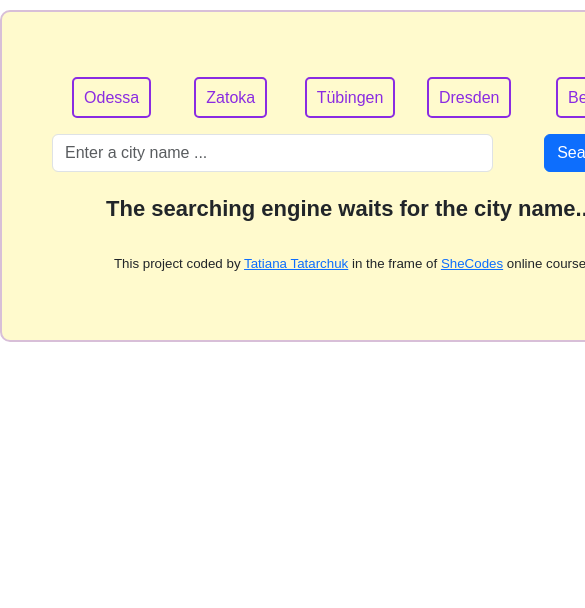
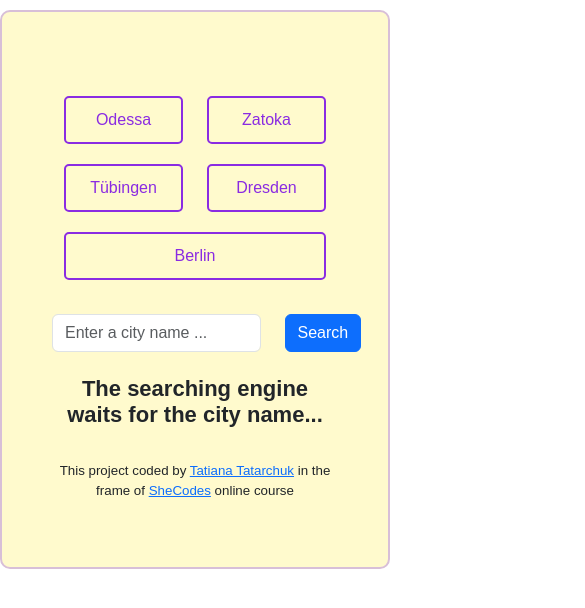
Before and after one commit to gluontevery/Weather_Experiment_React, a React (Create React App) app: page / in a window 390 px wide. Shown: the top 608 px of the page, 585 px wide, since content can reach past the window. Built offline with nearby package versions, Linux system fonts and the light colour scheme.

Commit message:
add responsive feature for smartphones

```diff
--- a/src/SearchEngine.js
+++ b/src/SearchEngine.js
@@ -38,7 +38,7 @@ export default function SearchEngine() {
       <br />
       <div className="container">
         <div className="row">
-          <div className="col">
+          <div className="col col-sm">
             <a
               className="defaultCity"
               href="/"
@@ -47,7 +47,7 @@ export default function SearchEngine() {
               Odessa
             </a>
           </div>
-          <div className="col">
+          <div className="col col-sm">
             <a
               className="defaultCity"
               href="/"
@@ -56,7 +56,7 @@ export default function SearchEngine() {
               Zatoka
             </a>
           </div>
-          <div className="col">
+          <div className="col col-sm">
             <a
               className="defaultCity"
               href="/"
@@ -65,7 +65,7 @@ export default function SearchEngine() {
               Tübingen
             </a>
           </div>
-          <div className="col">
+          <div className="col col-sm">
             <a
               className="defaultCity"
               href="/"
@@ -74,7 +74,7 @@ export default function SearchEngine() {
               Dresden
             </a>
           </div>
-          <div className="col">
+          <div className="col col-sm">
             <a
               className="defaultCity"
               href="/"
@@ -88,7 +88,7 @@ export default function SearchEngine() {
       <br />
       <form className="searchForm" onSubmit={getAlert}>
         <div className="row">
-          <div className="col-9">
+          <div className="col-9 col-sm-9">
             <input
               className="form-control"
               type="text"
@@ -96,7 +96,7 @@ export default function SearchEngine() {
               onChange={updateCityName}
             />
           </div>
-          <div className="col-3">
+          <div className="col-3 col-sm-3">
             <input className="btn btn-primary" type="submit" value="Search" />
           </div>
         </div>
--- a/src/styles.css
+++ b/src/styles.css
@@ -4,7 +4,7 @@
   display: block;
   padding: 50px;
   max-width: 800px;
-  min-width: 700px;
+  min-width: 350px;
   margin: 10px auto 10px auto;
   background: lemonchiffon;
   border: 2px solid thistle;
@@ -17,9 +17,12 @@
 }
 
 .defaultCity {
+  display: block;
   padding: 10px;
   border: 2px solid blueviolet;
   border-radius: 5px;
   text-decoration: none;
   color: blueviolet;
+  margin-top: 10px;
+  margin-bottom: 10px;
 }
```
